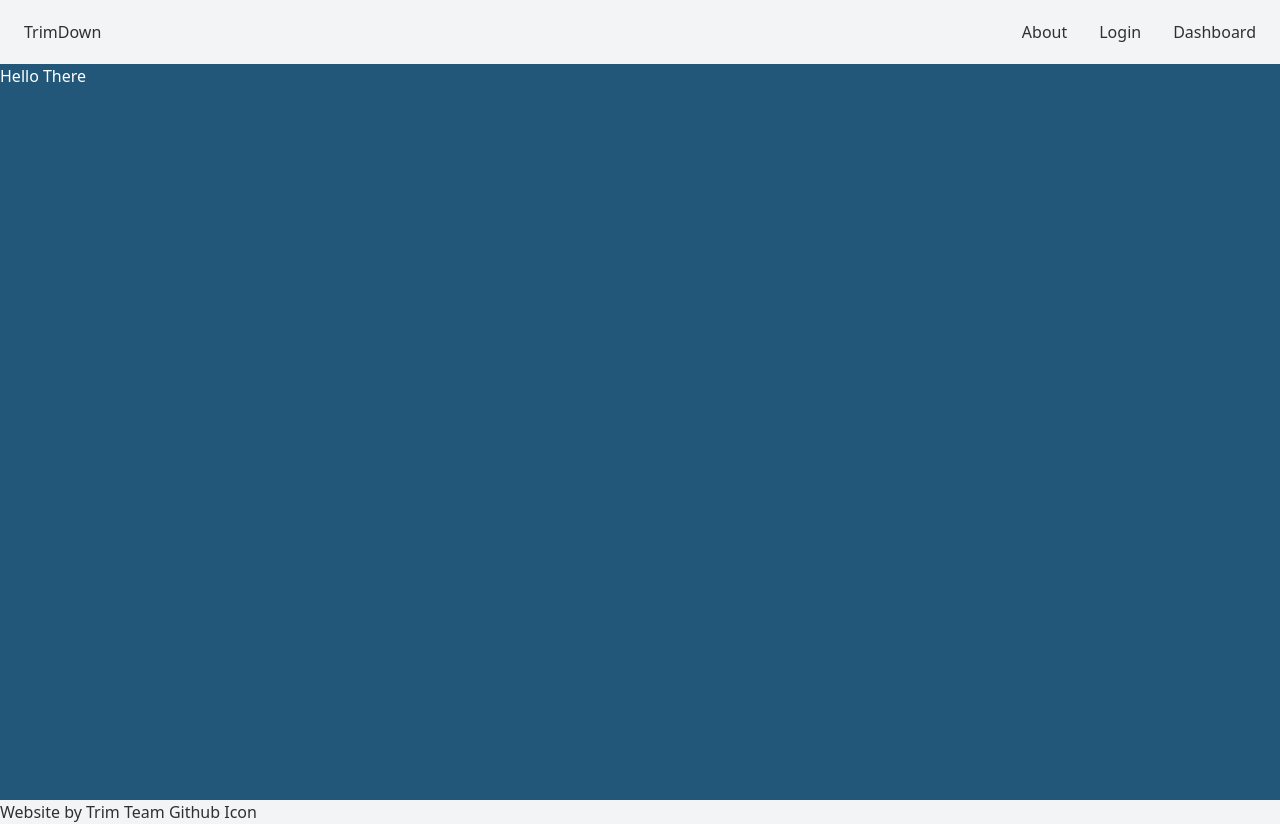
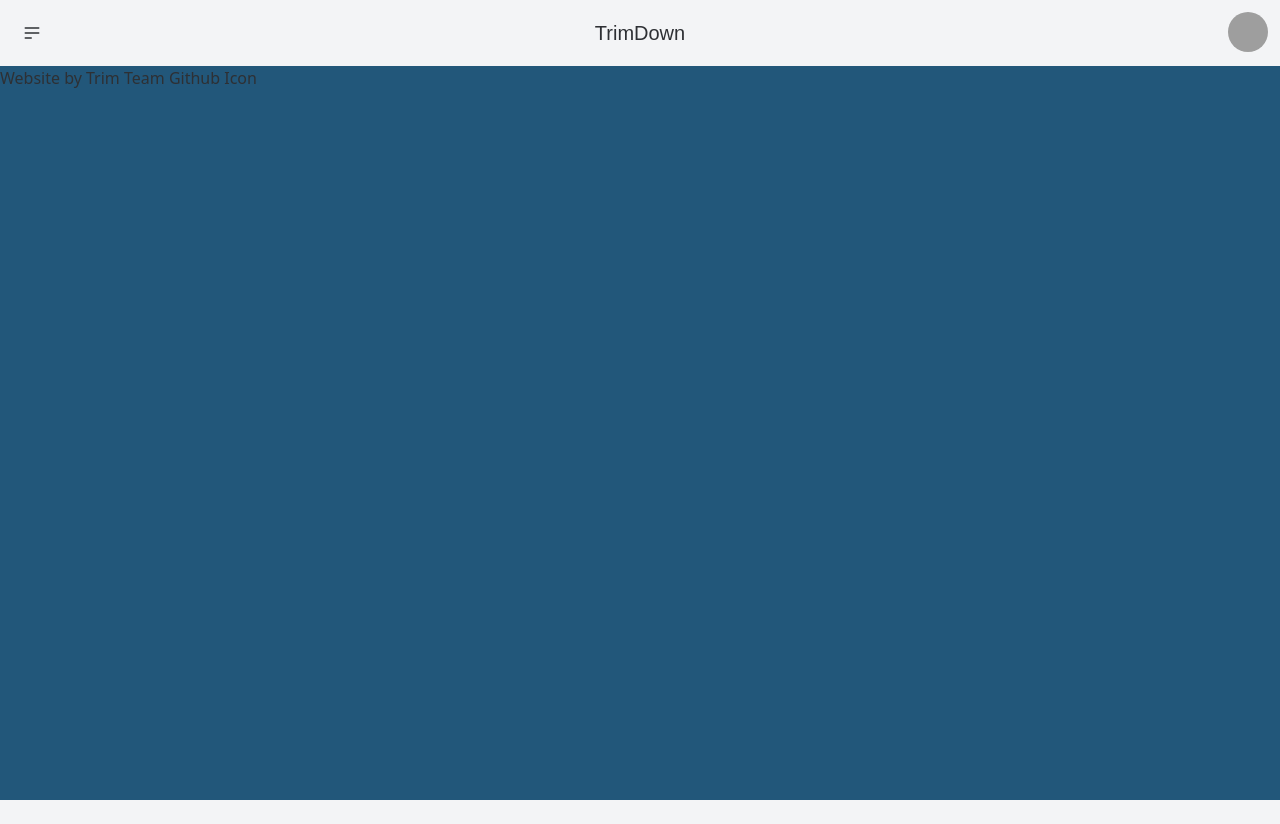
Before and after one commit to GerusHays/Trim-Down, a React (Create React App) app: page / in a window 1280 px wide. After the commit the page ends 800 px from the top, so only its background shows below. Built offline with nearby package versions, Linux system fonts and the light colour scheme; grey boxes are pictures that could not be loaded.

Commit message:
finished nav

```diff
--- a/package.json
+++ b/package.json
@@ -9,6 +9,7 @@
     "daisyui": "^2.22.0",
     "react": "^18.2.0",
     "react-dom": "^18.2.0",
+    "react-icons": "^4.4.0",
     "react-scripts": "5.0.1",
     "web-vitals": "^2.1.4"
   },
--- a/src/App.js
+++ b/src/App.js
@@ -4,6 +4,7 @@ import Login from "./components/login"
 import Dash from './components/dash'
 import Footer from './components/footer'
 import Nav from "./components/nav"
+
 
 function App() {
   const [currentPage, setCurrentPage] = useState("")
@@ -20,14 +21,15 @@ function App() {
   }
 
   return (
-    <>
+    <div className="bg-primary min-h-screen">
+
       <Nav setCurrentPage={setCurrentPage}/>
       {displayPage()}
+
       <main>
       <Footer></Footer>
       </main>
-
-    </>
+    </div>
   )
 }
 
--- a/src/components/nav.js
+++ b/src/components/nav.js
@@ -12,40 +12,40 @@ function Nav(props) {
   });
 
   return (
-    <div class="drawer drawer-end">
-      <input id="my-drawer-4" type="checkbox" class="drawer-toggle" />
-      <div class="drawer-content flex flex-col bg-primary">
-        <div class="w-full navbar bg-base-100">
-        <div class="flex-1 px-2 mx-2 logo">TrimDown</div>
-          <div class="flex-none lg:hidden">
-            <label for="my-drawer-4" class="btn btn-square btn-ghost">
-              <svg
-                xmlns="http://www.w3.org/2000/svg"
-                fill="none"
-                viewBox="0 0 24 24"
-                class="inline-block w-6 h-6 stroke-current"
-              >
-                <path
-                  stroke-linecap="round"
-                  stroke-linejoin="round"
-                  stroke-width="2"
-                  d="M4 6h16M4 12h16M4 18h16"
-                ></path>
-              </svg>
-            </label>
-          </div>
-          <div class="flex-none hidden lg:block">
-            <ul class="menu menu-horizontal">{list}</ul>
-          </div>
-        </div>
-        <p className="text-white">Hello There</p>
-      </div>
+    <>
+        <div className="navbar bg-base-100">
+          <div className="navbar-start">
+            <div className="dropdown">
+              <label tabindex="0" className="btn btn-ghost btn-circle">
+                <svg xmlns="http://www.w3.org/2000/svg" class="h-5 w-5" fill="none" viewBox="0 0 24 24" stroke="currentColor"><path stroke-linecap="round" stroke-linejoin="round" stroke-width="2" d="M4 6h16M4 12h16M4 18h7" /></svg>
+              </label> {/* label */}
+              <ul tabIndex={0} className="menu menu-compact dropdown-content mt-3 p-2 shadow bg-base-100 rounded-box w-52">
+                {list}
+              </ul> {/* List */}
+            </div> {/* dropdown */}
+          </div> {/* navbar-start */}
 
-      <div class="drawer-side">
-        <label for="my-drawer-4" class="drawer-overlay"></label>
-        <ul class="menu p-4 overflow-y-auto w-80 bg-base-100">{list}</ul>
-      </div>
-    </div>
+          <div className="navbar-center">
+            <a className="btn btn-ghost normal-case text-xl logo">TrimDown</a>
+          </div> {/* navbar-center */}
+
+          <div className="navbar-end">
+            <div class="dropdown dropdown-end">
+              <label tabindex="0" class="btn btn-ghost btn-circle avatar">
+                <div class="w-10 rounded-full">
+                  <img src="https://placeimg.com/80/80/people" />
+                </div>
+              </label>
+              <ul tabindex="0" class="menu menu-compact dropdown-content mt-3 p-2 shadow bg-base-100 rounded-box w-52">
+                <li><a class="justify-between">Profile</a></li>
+                <li><a>Settings</a></li>
+                <li><a>Logout</a></li>
+              </ul>
+            </div> {/* dropdown user */}
+          </div> {/* navbar-end div */}
+        </div> {/* end of navbar */}
+
+    </>
   );
 }
 
--- a/src/index.css
+++ b/src/index.css
@@ -1,7 +1,10 @@
 @tailwind base;
 @tailwind components;
 @tailwind utilities;
-@import url();
-.logo{
+@import url("https://use.typekit.net/lfb5whd.css");
 
+.logo {
+    font-family: montserrat, sans-serif;
+    font-weight: 500;
+    font-style: normal;
 }
--- a/src/index.js
+++ b/src/index.js
@@ -8,7 +8,9 @@ const root = ReactDOM.createRoot(document.getElementById('root'));
 
 root.render(
   <React.StrictMode>
-    <App />
+    <div className='bg-primary'>
+     <App />
+    </div>
   </React.StrictMode>
 );
 
```
Also changed, not shown: 1 other file (tests, documents, lock files or other folders).
